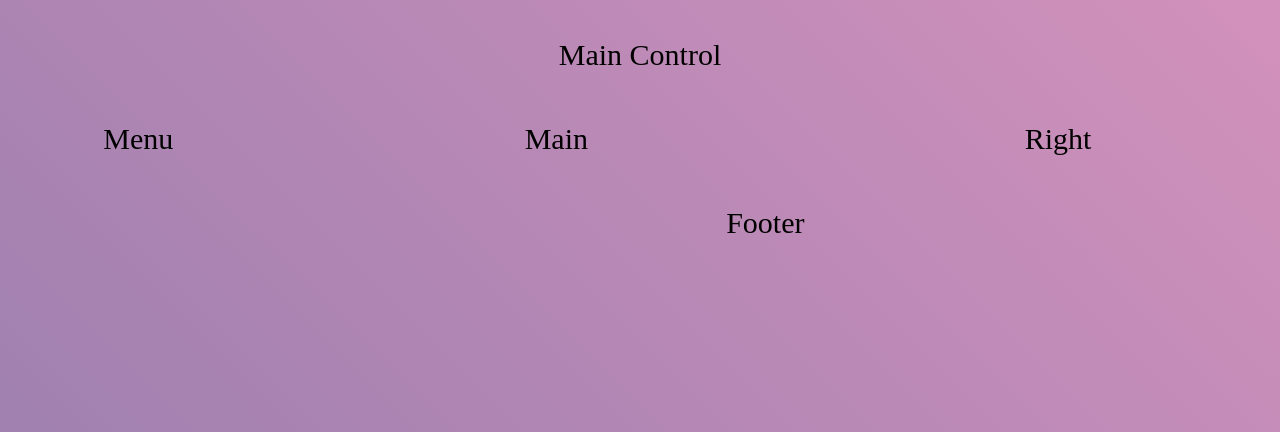
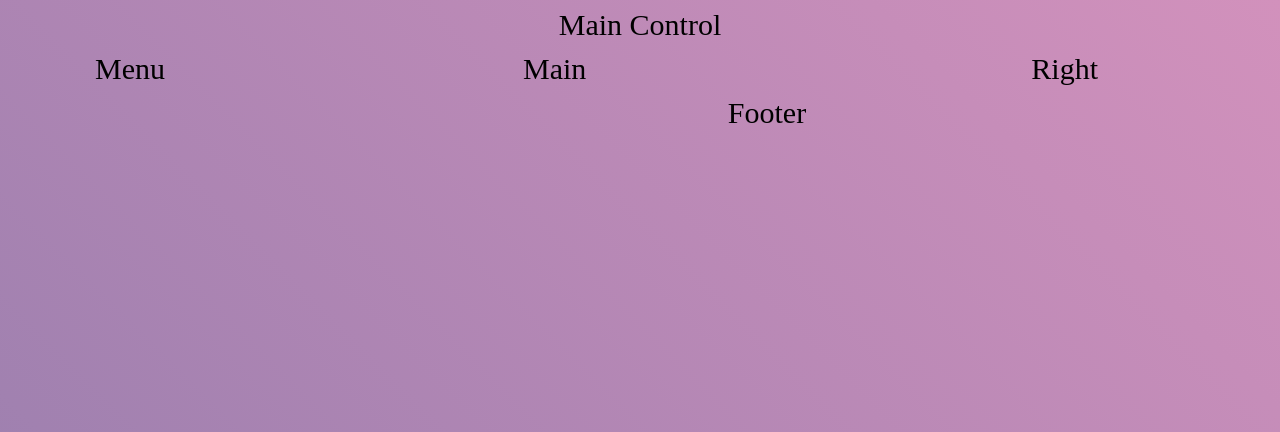
Before and after one commit to jirayuwat12/nginx, a PHP site: page /main.php in a window 1280 px wide. Shown: the top 432 px of the page. Run offline with PHP 8.4, Linux system fonts and the light colour scheme; the visitor is signed in with stand-in values (Sample User, id 1); data that the repository does not hold is empty.

Commit message:
del padding

```diff
--- a/main.php
+++ b/main.php
@@ -16,11 +16,11 @@
 		    'menu main main main right right'
 		    'menu footer footer footer footer footer';
 			  grid-gap: 10px;
-			  padding: 10px;
+			  //padding: 10px;
 			}
 			.grid-container > div {
 			  text-align: center;
-			  padding: 20px 0;
+			 // padding: 20px 0;
 			  font-size: 30px;
 			}
 		</style>
```
